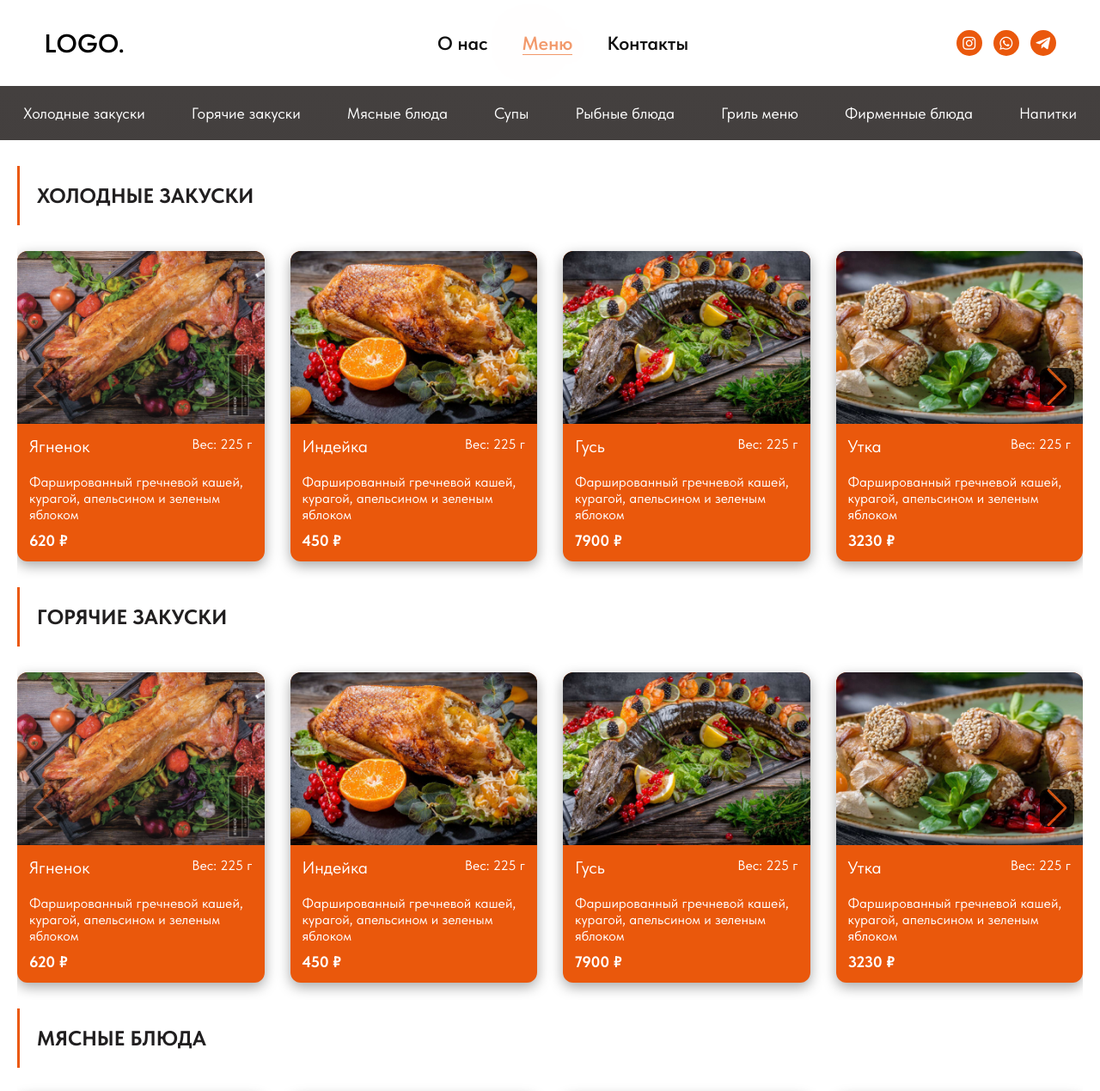
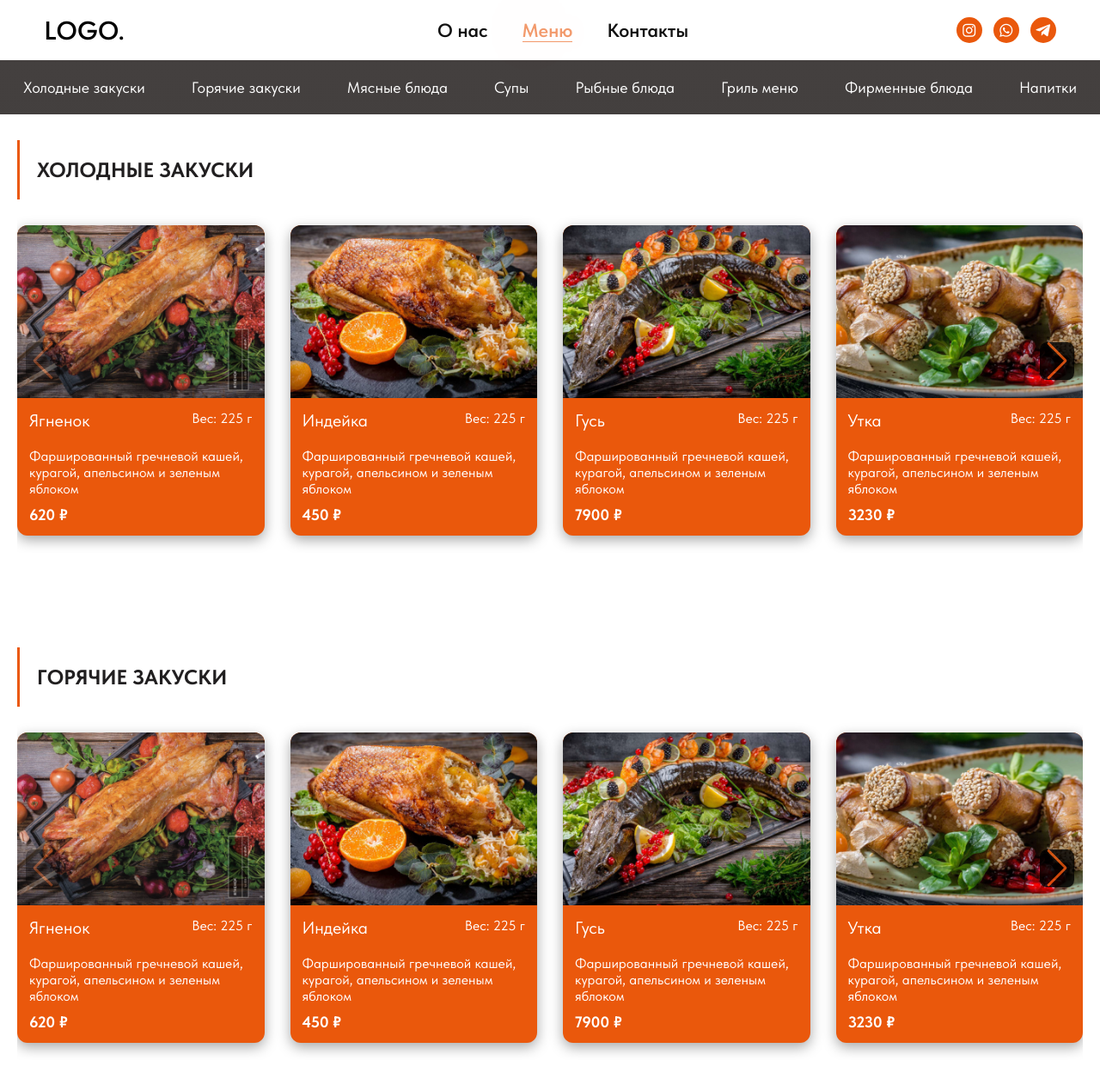
Before and after one commit to IThub-Magas/Canteen, a plain HTML site: page menu.html in a window 1280 px wide. Shown: the top 1269 px of the page at 86% size. Drawn offline with nearby package versions, Linux system fonts and the light colour scheme.

Commit message:
small-scale work 3

```diff
--- a/assets/css/menu.css
+++ b/assets/css/menu.css
@@ -17,7 +17,7 @@ header {
     display: flex;
     align-items: center;
     justify-content: space-between;
-    height: 100px;
+    height: 70px;
     background: transparent;
     padding: 0 4%;
     top: 0;
@@ -132,6 +132,10 @@ a {
 .menu_main {
     padding: 20px;
     background: #fff;
+
+    .swiper{
+      margin-bottom: 100px;
+    }
 }
 
 .main-container {
```
